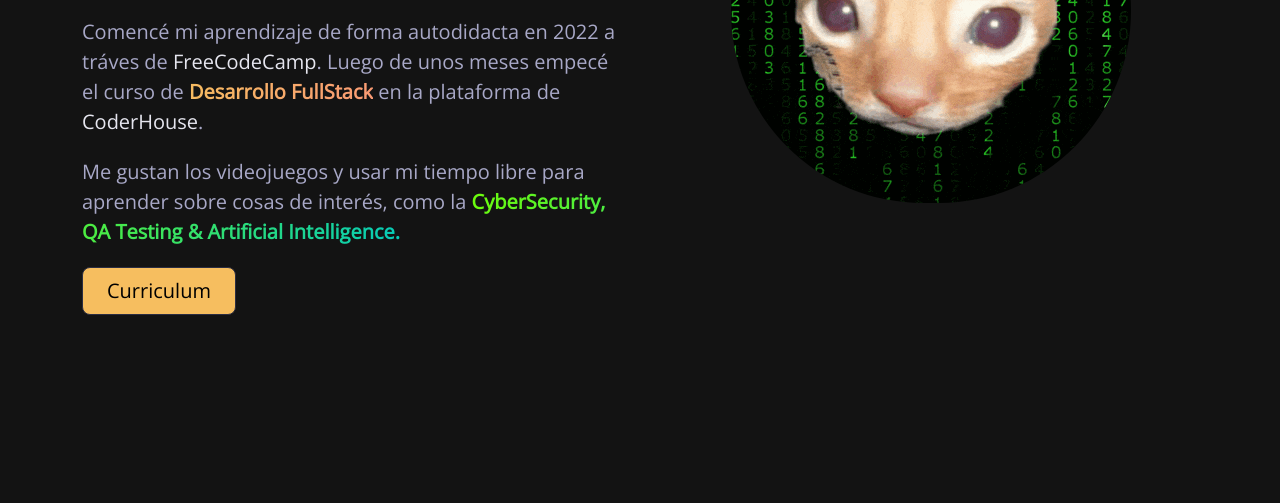
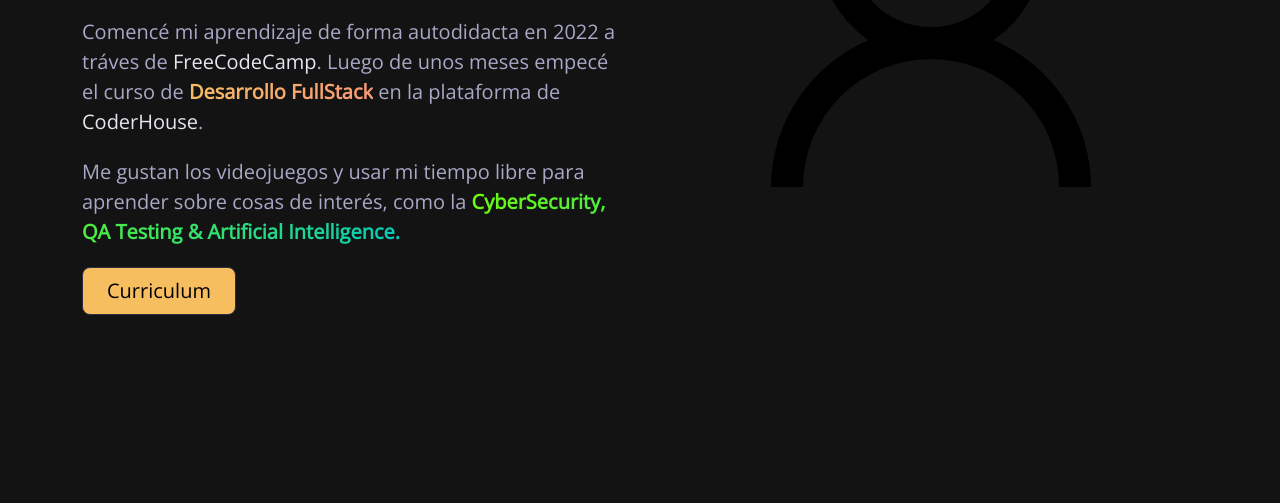
Before and after one commit to lucasfernandezdev/starmoondev-portfolio-web, a plain HTML site: page pages/about.html in a window 1280 px wide. Shown: the part 404-907 px from the top of the page. Drawn offline with nearby package versions, Linux system fonts and the light colour scheme; files whose address does not match are found by name.

Commit message:
Reemplaza imagen de usuario

```diff
--- a/pages/about.html
+++ b/pages/about.html
@@ -106,9 +106,9 @@
           <div class="col-10 col-sm-8 col-lg-6">
             <picture>
               <img
-                src="../assets/images/lucasfernandez.gif"
+                src="../assets/images/lucasfernandez.png"
                 class="d-block mx-lg-auto img-fluid"
-                alt="Gatito meperdonas con fondo de matrix"
+                alt="LEFDEV"
               />
             </picture>
           </div>
```
Also changed, not shown: assets/images/lucasfernandez.png (added).
